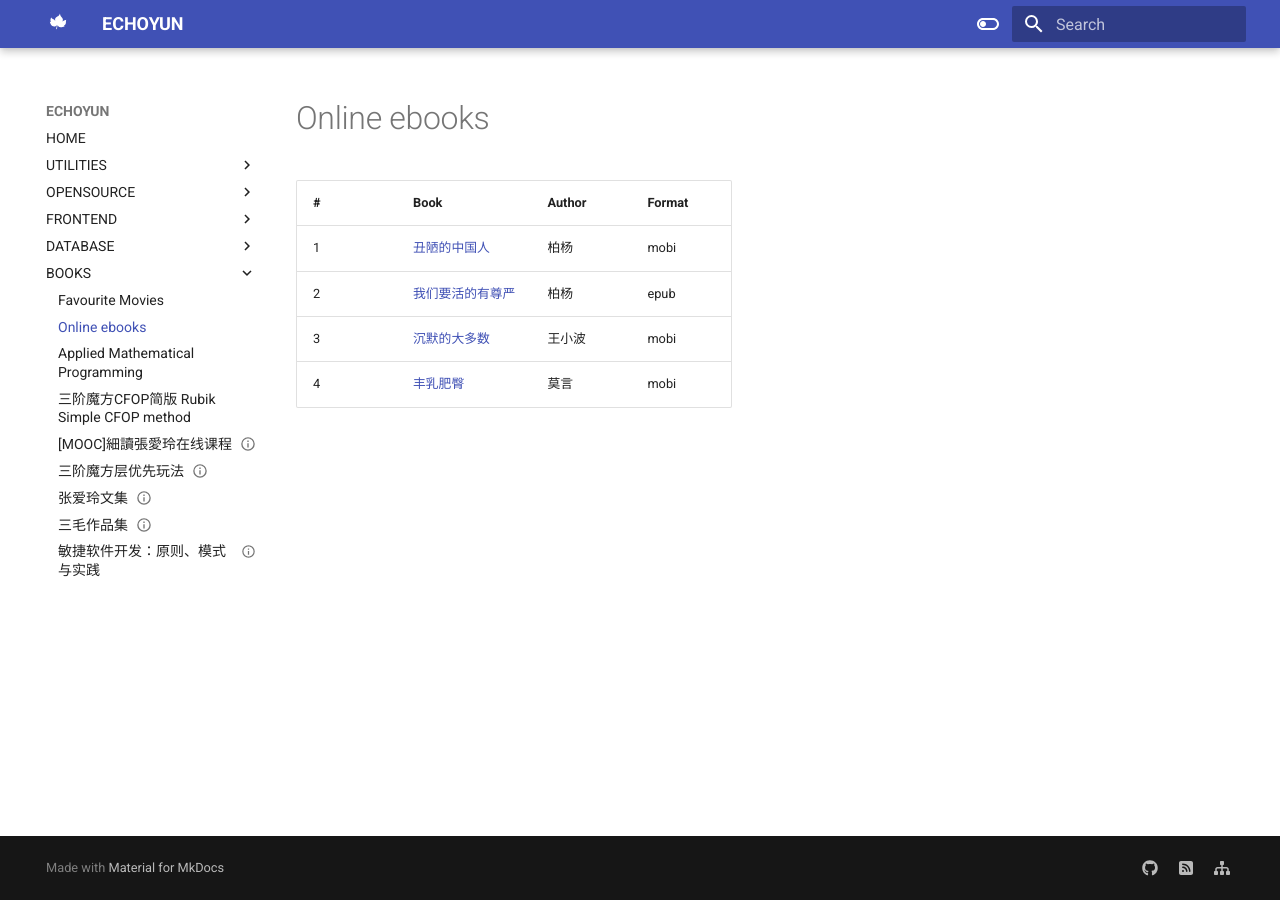
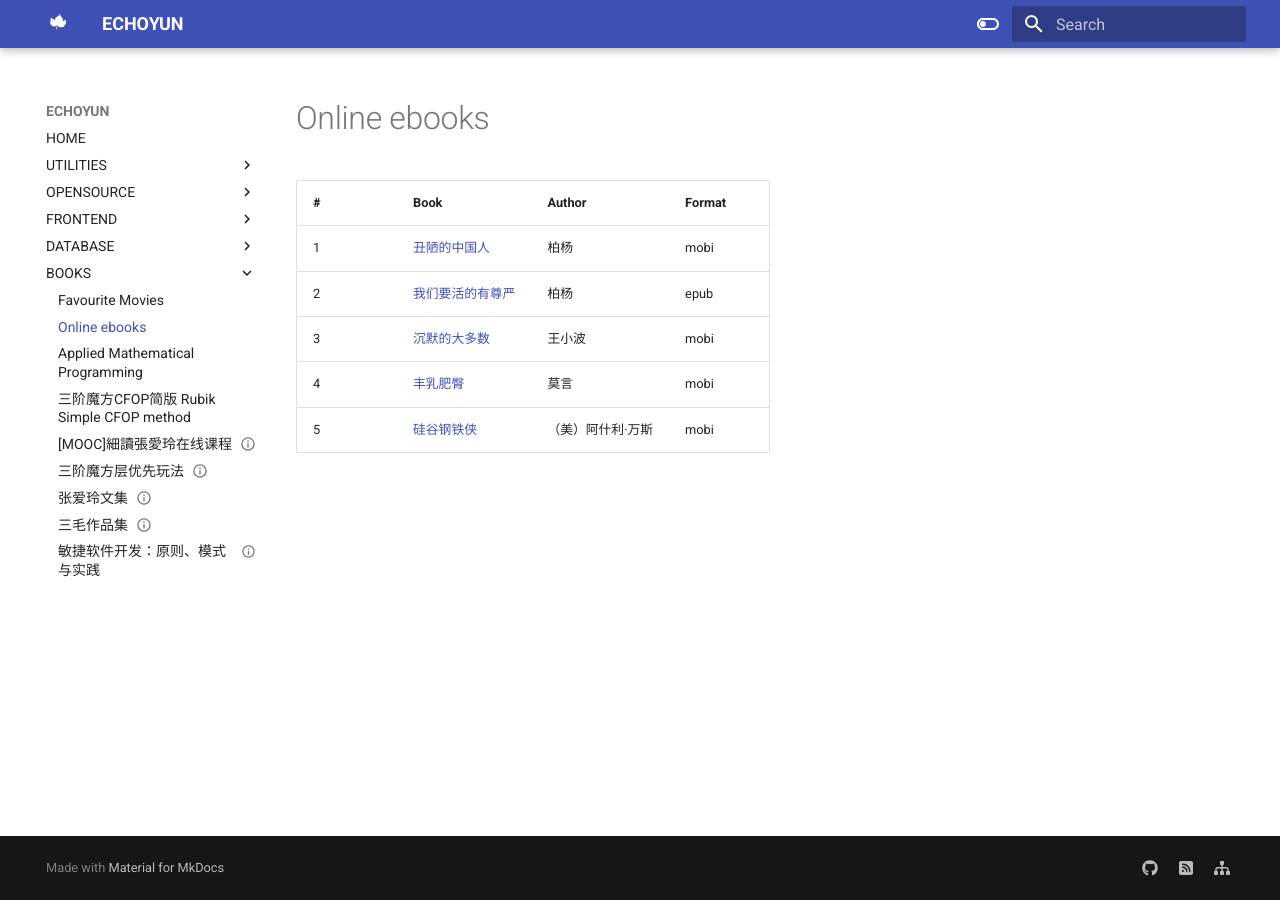
Before and after one commit to cloudecho/cloudecho.github.io, an MkDocs documentation site: the page built from docs/BOOKS/2021-11-20-online-ebooks.md, in a window 1280 px wide. Built offline with MkDocs 1.6.1 and Material for MkDocs 9.7.7, drawn with Linux system fonts in a browser that asks for light colours.

Commit message:
add an online book

```diff
--- a/docs/BOOKS/2021-11-20-online-ebooks.md
+++ b/docs/BOOKS/2021-11-20-online-ebooks.md
@@ -14,3 +14,4 @@
   2|[我们要活的有尊严](https://jp1lib.org/book/17813025/b7be96) |柏杨    |epub
   3|[沉默的大多数](https://jp1lib.org/book/7229399/dd732e)      |王小波  |mobi
   4|[丰乳肥臀](https://jp1lib.org/book/16572707/dcdbf2)        |莫言    |mobi
+  5|[硅谷钢铁侠](https://3lib.net/book/6166118/c8588a)        |（美）阿什利·万斯 |mobi
```
